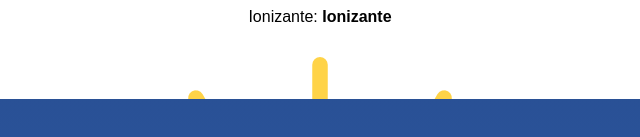
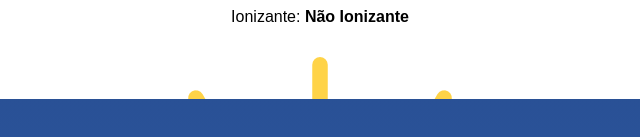
Before and after one commit to maioranomu/TrabalhoFisica, a plain HTML site: page OndasEletromagneticas/info.html in a window 1280 px wide. Both pictures are taken after a click on the picture 340 px from the left and 248 px from the top of the page. Shown: the part 701-838 px from the top of the page, 320-960 px from the left. Drawn offline with Linux system fonts and the light colour scheme.

Commit message:
Add files via upload

```diff
--- a/OndasEletromagneticas/info.html
+++ b/OndasEletromagneticas/info.html
@@ -167,8 +167,30 @@
                 <p>Microondas são usadas principalmente em comunicações sem fio...</p>
                 <p>Frequência: <strong>300 MHz a 300 GHz</strong></p>
                 <p>exposição excessiva pode causar queimaduras solares e câncer de pele)</strong></p>
-                <p>Ionizante: <strong>Ionizante</strong></p>
+                <p>Ionizante: <strong>Não Ionizante</strong></p>
                 <img src="images/sol.png" alt="Sol">
+            `,
+            infravermelho: `
+                <img src="images/infravermelho.png" alt="Infravermelho">
+                <h3>Infravermelho</h3>
+                <p>O infravermelho é usado para controle remoto e câmeras térmicas...</p>
+                <p>Frequência: <strong>300 GHz a 430 THz</strong></p>
+                <p>Comprimento da Onda: <strong>1 mm a 700 nm</strong></p>
+                <p>Ionizante: <strong>Não Ionizante</strong></p>
+            `,
+            visivel: `
+                <img src="images/visivel.png" alt="Luz Visível">
+                <h3>Luz Visível</h3>
+                <p>A luz visível é a parte do espectro de luz que pode ser detectada pelos nossos olhos...</p>
+                <p>Frequência: <strong>430 THz a 770 THz</strong></p>
+                <p>Ionizante: <strong>Não Ionizante</strong></p>
+            `,
+            ultravioleta: `
+                <img src="images/ultravioleta.png" alt="Ultravioleta">
+                <h3>Ultravioleta</h3>
+                <p>Usada para esterilização e terapias, a radiação ultravioleta pode ser perigosa...</p>
+                <p>Frequência: <strong>750 THz a 30 PHz</strong></p>
+                <p>Ionizante: <strong>Não Ionizante</strong></p>
             `,
             raiosx: `
                 <img src="images/raiosx.png" alt="Raios X">
@@ -176,26 +198,26 @@
                 <p>Raios X são usados principalmente em exames de imagem médica...</p>
                 <p>Frequência: <strong>30 PHz a 30 EHz</strong></p>
                 <p>Comprimento da Onda: <strong>10 nm a 0.01 nm</strong></p>
-                <p>Risco à Saúde: <strong>Alto (exposição excessiva pode causar câncer e outros danos à saúde)</strong></p>
                 <p>Ionizante: <strong>Ionizante</strong></p>
-                <img src="images/radiografia.png" alt="Radiografia">
             `,
             raiosgama: `
                 <img src="images/raiosgama.png" alt="Raios Gama">
                 <h3>Raios Gama</h3>
                 <p>Os raios gama são usados no tratamento de câncer...</p>
                 <p>Frequência: <strong>Acima de 30 EHz</strong></p>
-                <p>Comprimento da Onda: <strong>Menos de 0.01 nm</strong></p>
-                <p>Risco à Saúde: <strong>Muito Alto (exposição pode ser fatal)</strong></p>
                 <p>Ionizante: <strong>Ionizante</strong></p>
-                <img src="images/cancer_tratamento.png" alt="Tratamento de Câncer">
             `
         };
+
         function showInfo(type) {
-            const modal = document.getElementById('infoModal');
-            const modalContent = document.getElementById('modalContent');
-            modalContent.innerHTML = data[type];
-            modal.style.display = 'block';
+            if (data[type]) {
+                const modal = document.getElementById('infoModal');
+                const modalContent = document.getElementById('modalContent');
+                modalContent.innerHTML = data[type];
+                modal.style.display = 'block';
+            } else {
+                console.error('Informações não encontradas para a chave:', type);
+            }
         }
 
         function closeModal() {
```
Also changed, not shown: OndasEletromagneticas/index.html (+8 -4 lines).
